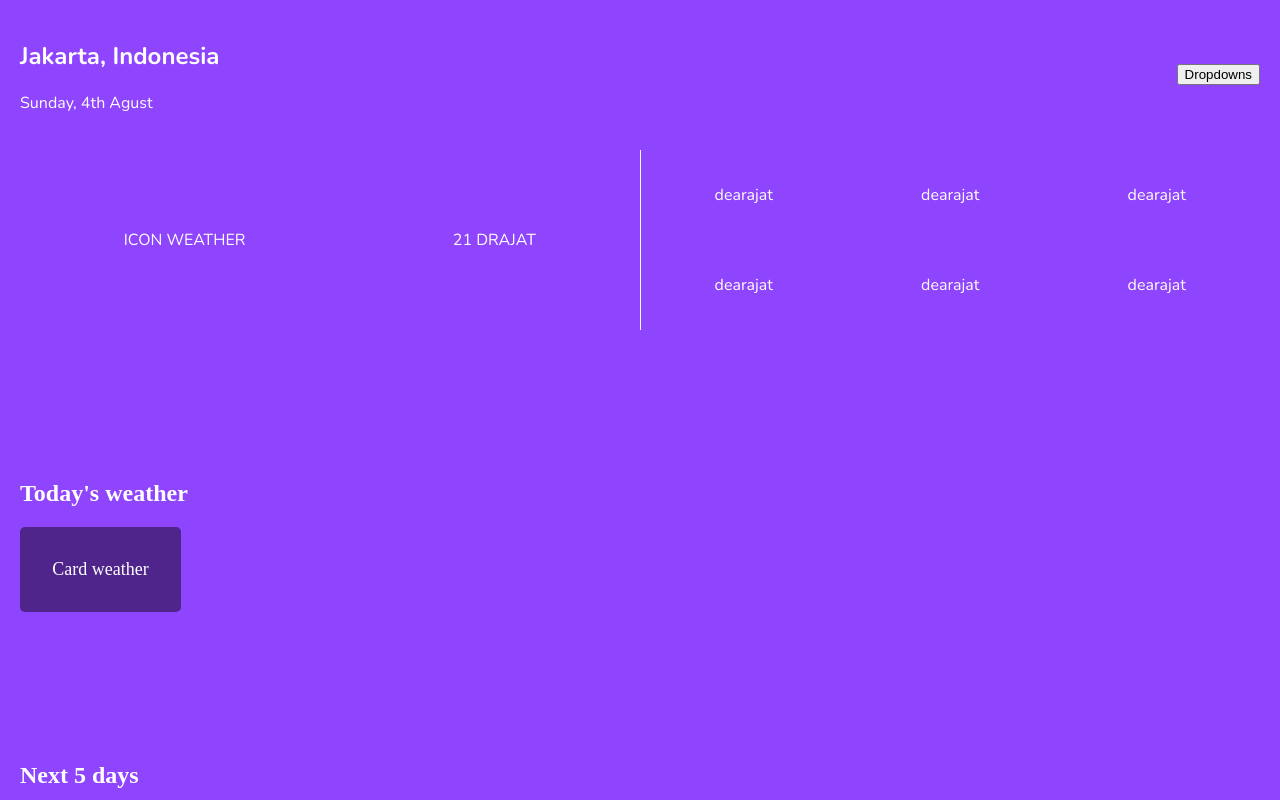
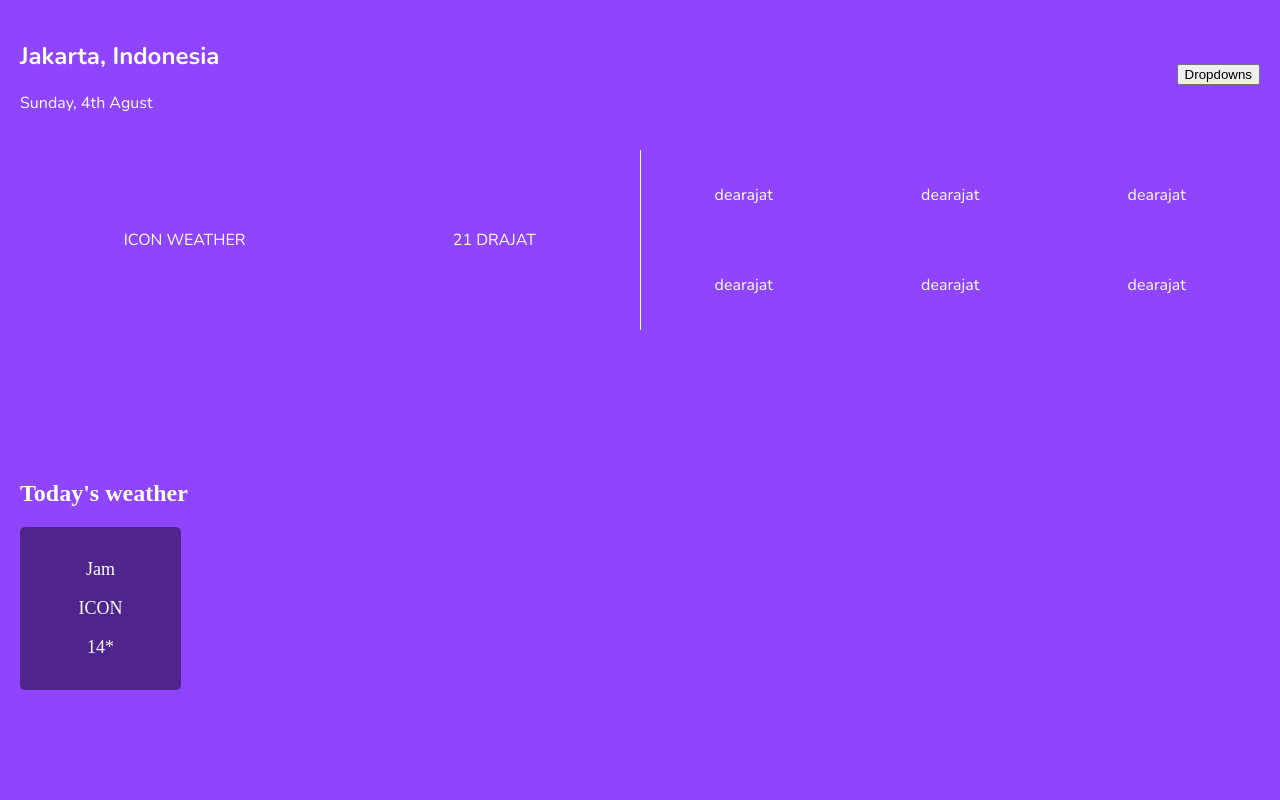
Before and after one commit to DafaWiratama/fajar-weather-app, a React (Create React App) app: page / in a window 1280 px wide. Shown: the top 800 px of the page. Built offline with nearby package versions, Linux system fonts and the light colour scheme.

Commit message:
create template components

```diff
--- a/src/components/Section2.js
+++ b/src/components/Section2.js
@@ -5,7 +5,9 @@ function Section2() {
     <section className="wrapper-section2">
       <h1>Today&apos;s weather</h1>
       <div className="card-section2">
-        <p>Card weather</p>
+        <p>Jam</p>
+        <p>ICON</p>
+        <p>14*</p>
       </div>
     </section>
   );
```
